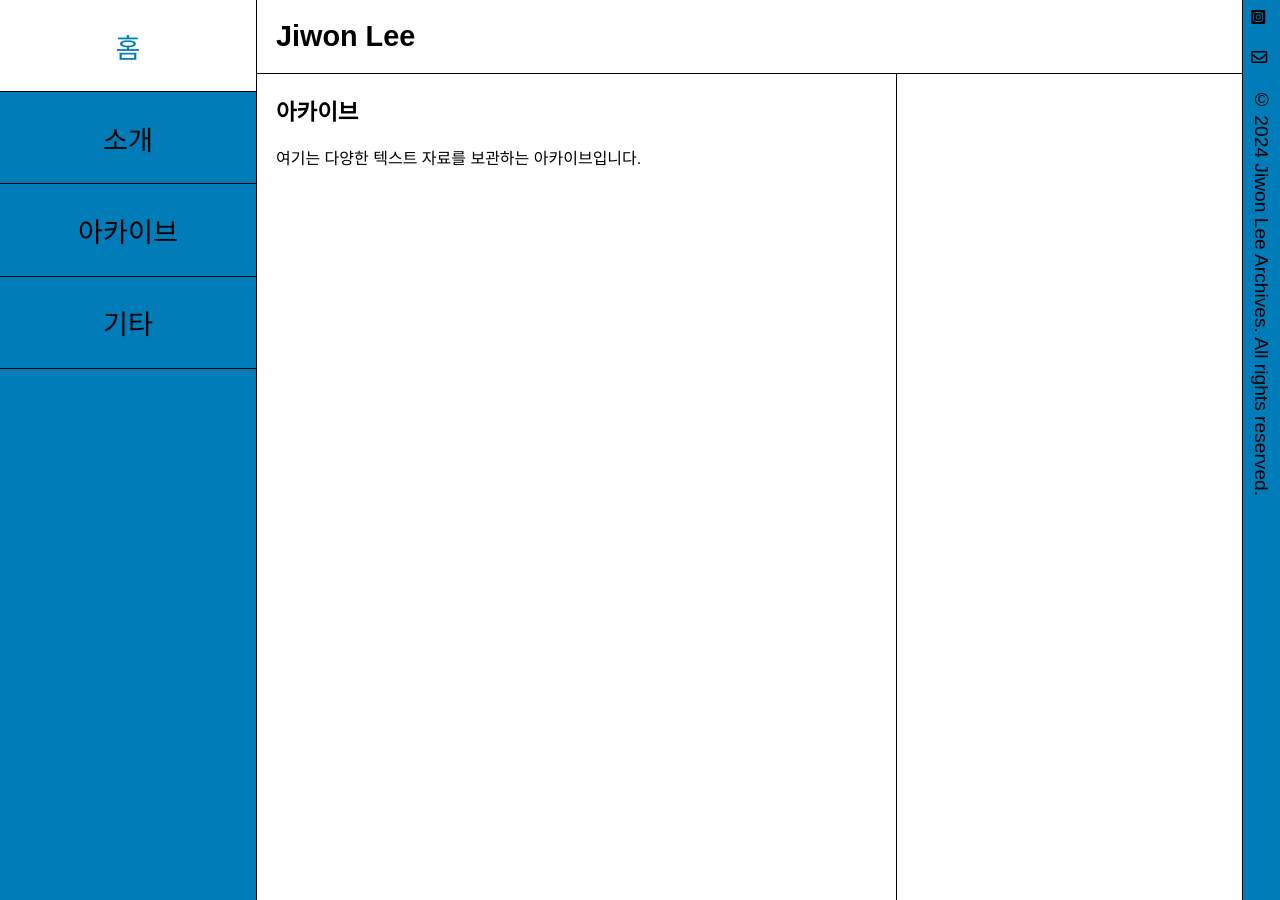
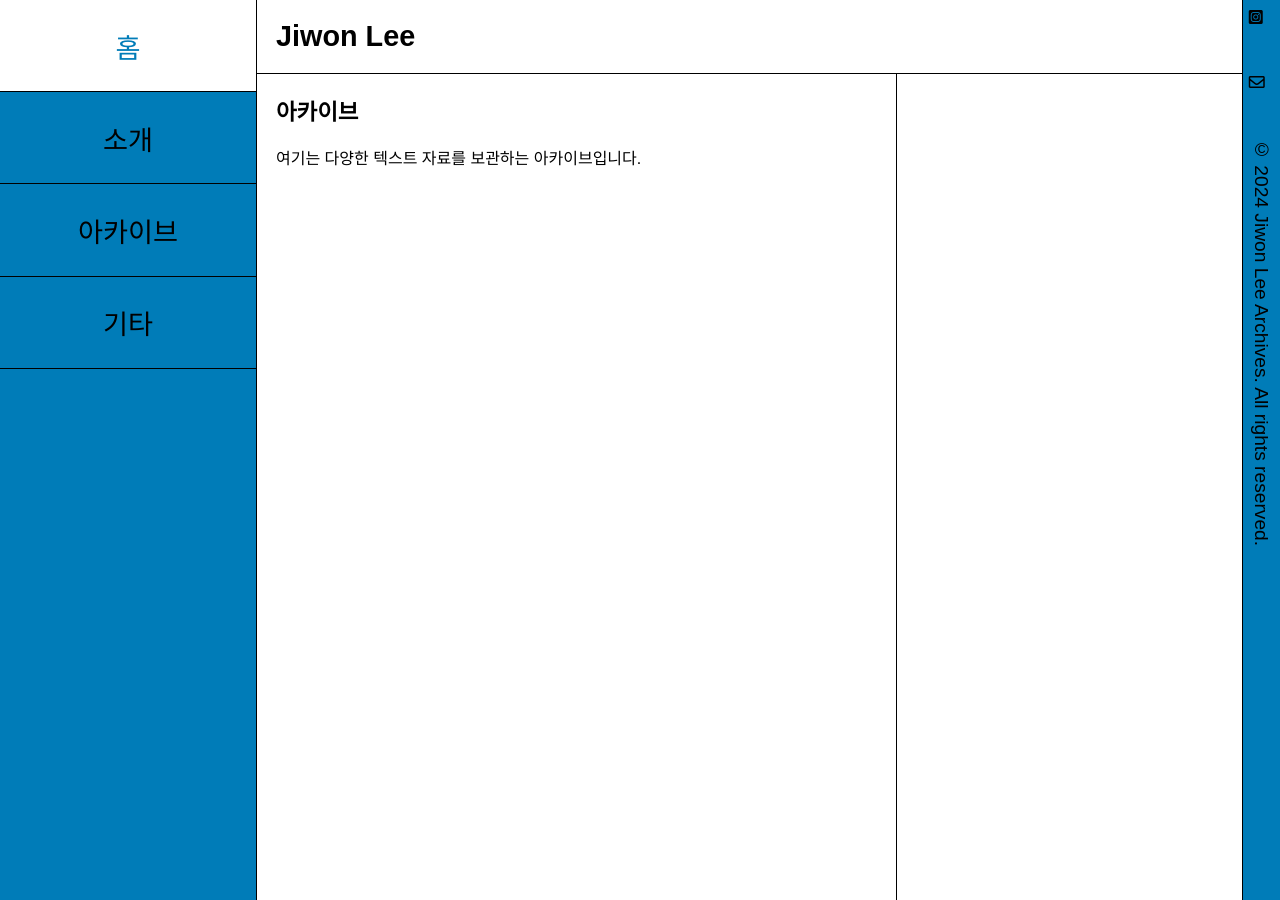
Before and after one commit to LfayeJ/archives, a Jekyll site: the page built from index.html, in a window 1280 px wide and 900 px high. Built offline with Jekyll 4.4.1, drawn with Linux system fonts in a browser that asks for light colours; some web fonts are replaced.

Commit message:
Update styles.css

```diff
--- a/assets/css/styles.css
+++ b/assets/css/styles.css
@@ -110,7 +110,7 @@ h1, h2 {
   display: flex;
   align-items: center;
   flex-direction: column; /* 아이템들을 수직으로 정렬 */
-  margin-bottom: 20px; /* 아이템 간의 간격 설정 */
+  margin-bottom: 40px; /* 아이템 간의 간격 설정 */
 }
 
 .additional-side-menu span:last-child, .additional-side-menu a:last-child {
@@ -118,8 +118,8 @@ h1, h2 {
 }
 
 .additional-side-menu i, .additional-side-menu img {
-  width: 20px; /* 원하는 아이콘 너비로 설정 */
-  height: 20px; /* 원하는 아이콘 높이로 설정 */
+  width: 25px; /* 원하는 아이콘 너비로 설정 */
+  height: 25px; /* 원하는 아이콘 높이로 설정 */
 }
 
 .side-title {
```
